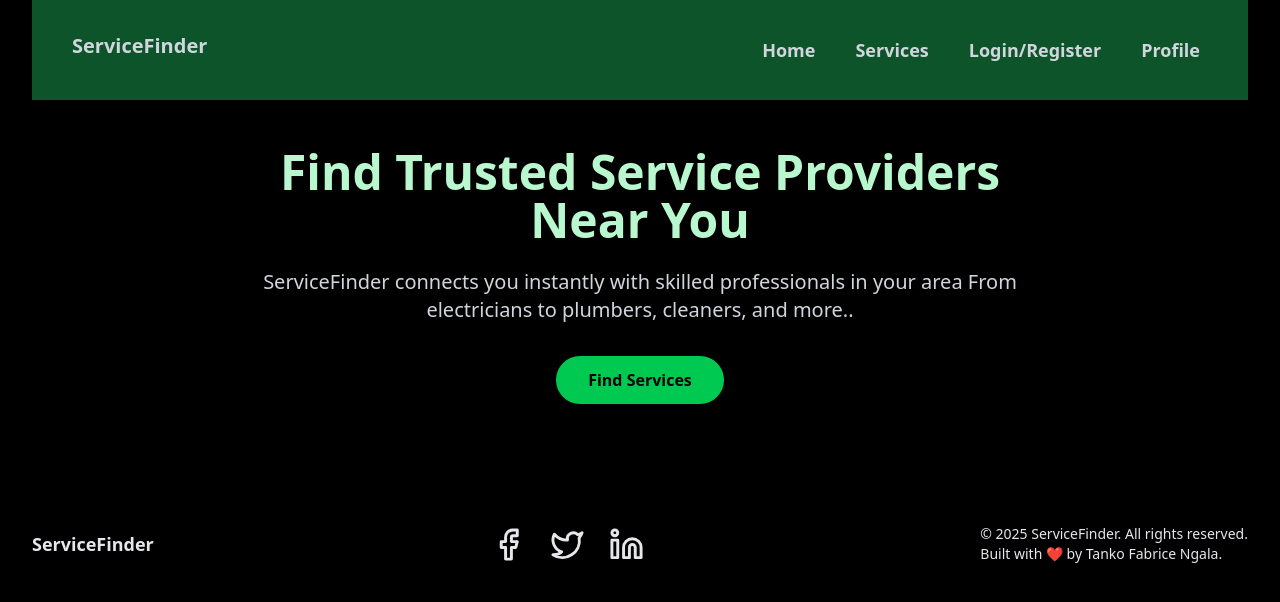
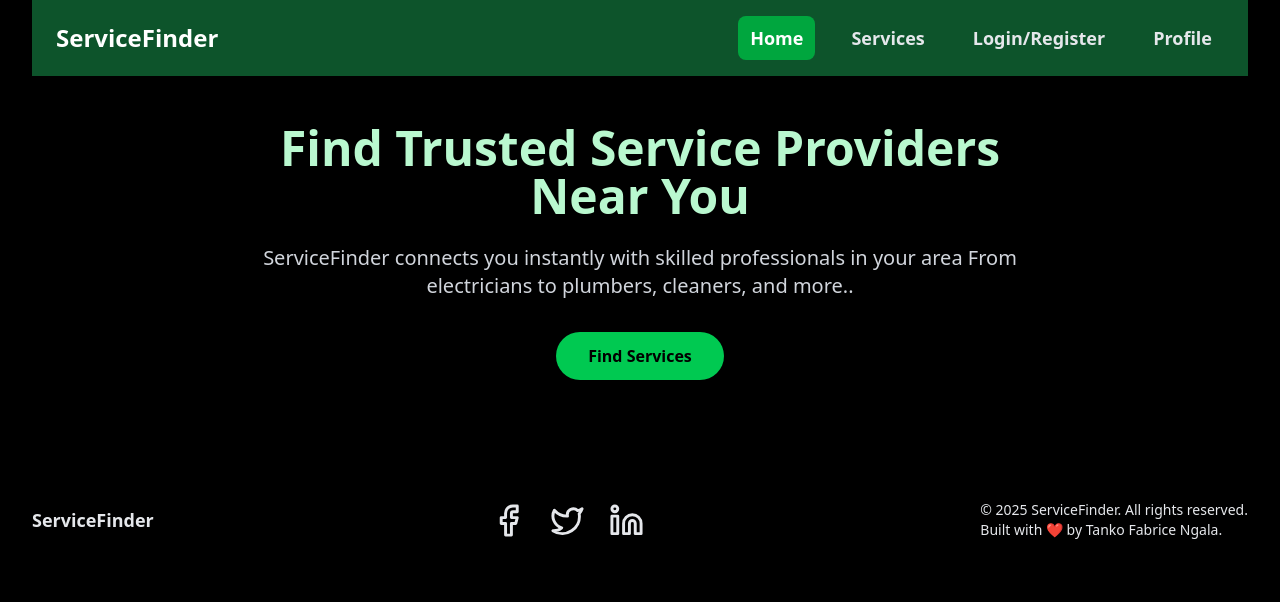
Before and after one commit to Tanko99/alx-fe-capstone, a React (Vite) app in the folder service-finder-app/: page /home in a window 1280 px wide. Shown: the top 602 px of the page. Built offline with nearby package versions, Linux system fonts and the light colour scheme; the HTML template or start-up script is replaced by a standard one.

Commit message:
Hamburger added to the navbar to make really nice and improve UX

```diff
--- a/service-finder-app/src/components/Navbar.jsx
+++ b/service-finder-app/src/components/Navbar.jsx
@@ -1,17 +1,60 @@
-import { Link } from "react-router-dom";
+import { useState } from "react";
+import { Link, useLocation } from "react-router-dom";
+import { Menu, X } from "lucide-react";
 
-function Navbar(){
+function Navbar() {
+  const [isOpen, setIsOpen] = useState(false);
+  const location = useLocation();
+
+  const toggleMenu = () => setIsOpen(!isOpen);
+
+  const linkClasses = (path) =>
+    `text-lg font-bold px-3 py-2 rounded-lg transition ${
+      location.pathname === path
+        ? "bg-green-600 text-white"
+        : "hover:bg-green-700 text-gray-200"
+    }`;
+
   return (
-    <nav className="bg-green-900 py-8 px-10">
-      <div className="flex flex-col md:flex-row justify-between gap-6">
-        <h1 className="text-xl font-bold text-left">ServiceFinder</h1>
-        <div className="flex flex-row gap-6">
-          <Link className="text-lg font-bold px-2 py-1 rounded-lg hover:bg-blue-700" to="/home">Home</Link>
-          <Link  className="text-lg font-bold px-2 py-1 rounded-lg hover:bg-blue-700" to="/services">Services</Link>
-          <Link  className="text-lg font-bold px-2 py-1 rounded-lg hover:bg-blue-700" to="/">Login/Register</Link>
-          <Link  className="text-lg font-bold px-2 py-1 rounded-lg hover:bg-blue-700" to="/profile">Profile</Link>
+    <nav className="bg-green-900 py-4 px-6 sticky top-0 z-50 shadow-lg">
+      <div className="flex justify-between items-center">
+        {/* Logo */}
+        <h1 className="text-2xl font-bold text-white">ServiceFinder</h1>
+
+        {/* Desktop Links */}
+        <div className="hidden md:flex gap-6">
+          <Link className={linkClasses("/home")} to="/home">Home</Link>
+          <Link className={linkClasses("/services")} to="/services">Services</Link>
+          <Link className={linkClasses("/")} to="/">Login/Register</Link>
+          <Link className={linkClasses("/profile")} to="/profile">Profile</Link>
         </div>
+
+        {/* Hamburger Icon (mobile) */}
+        <button
+          onClick={toggleMenu}
+          className="md:hidden text-white focus:outline-none"
+        >
+          {isOpen ? <X size={28} /> : <Menu size={30} />}
+        </button>
       </div>
+
+      {/* Mobile Menu */}
+      {isOpen && (
+        <div className="flex flex-col mt-4 space-y-3 md:hidden">
+          <Link className={linkClasses("/home")} to="/home" onClick={toggleMenu}>
+            Home
+          </Link>
+          <Link className={linkClasses("/services")} to="/services" onClick={toggleMenu}>
+            Services
+          </Link>
+          <Link className={linkClasses("/")} to="/" onClick={toggleMenu}>
+            Login/Register
+          </Link>
+          <Link className={linkClasses("/profile")} to="/profile" onClick={toggleMenu}>
+            Profile
+          </Link>
+        </div>
+      )}
     </nav>
   );
 }
```
